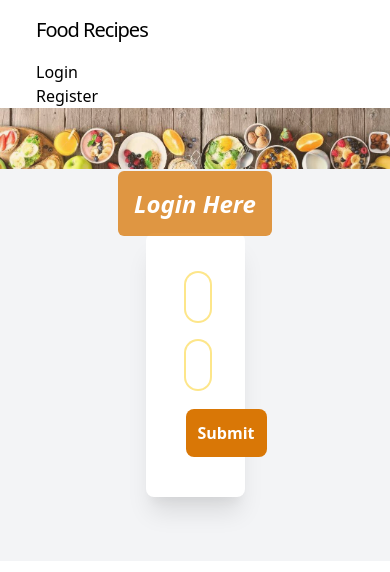
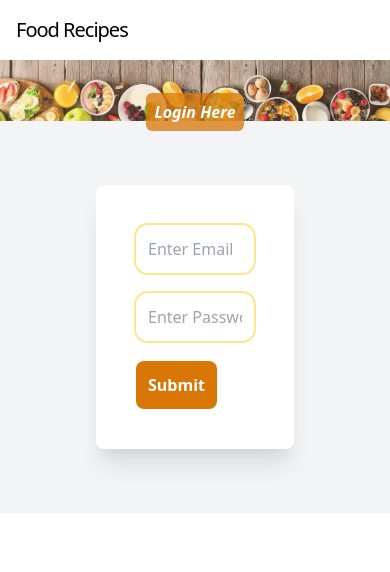
Before and after one commit to akshatakeshatwarincentius/demo, a React (Create React App) app: page /login in a window 390 px wide. Shown: the top 572 px of the page. Built offline with nearby package versions, Linux system fonts and the light colour scheme.

Commit message:
final changes

```diff
--- a/src/components/CommonBg.js
+++ b/src/components/CommonBg.js
@@ -14,8 +14,8 @@ export default function CommonBg(props) {
                         alt="background"
                     />
                 </div>
-                <div className={props.big ? "absolute top-28 w-full text-center":"absolute top-20 w-full text-center"} >
-                    <span className="p-4 text-2xl rounded-md bg-opacity-75 bg-yellow-600 font-black text-white italic drop-shadow-xl">{props.heading}</span>
+                <div className={props.big ? "absolute md:top-28 top-10 w-full text-center":"absolute md:top-20 top-10  w-full text-center"} >
+                    <span className="p-2 md:p-4 md:text-2xl rounded-md bg-opacity-75 bg-yellow-600 font-black text-white italic drop-shadow-xl">{props.heading}</span>
                 </div>
             </div>
         </>
--- a/src/components/FilterRecipe.js
+++ b/src/components/FilterRecipe.js
@@ -56,7 +56,7 @@ function FilterRecipe(props) {
         <Navigation />
         <CommonBg heading={Title} big={true}/>
         <div className="container mx-auto px-24 bg-gray-100 pt-16 pb-16">
-            <div className="grid grid-cols-5">
+            <div className="grid md:grid-cols-5 sm:grid-cols-1">
                     {
                         MealList.length ?
                         MealList.map((data, i) => {
--- a/src/components/Login.js
+++ b/src/components/Login.js
@@ -22,7 +22,7 @@ function Login(props){
             <Navigation />
             <CommonBg heading= "Login Here" big={false}/>
             <div className="container mx-auto px-24 bg-gray-100 pt-16 pb-16">
-                <div className="grid grid-cols-4 justify-center">
+                <div className="grid md:grid-cols-4 justify-center">
                     <div></div>
                     <div className="p-10 bg-white rounded-lg shadow-xl col-span-2">
                         <form onSubmit={ signIn }>
--- a/src/components/Main.js
+++ b/src/components/Main.js
@@ -46,10 +46,10 @@ function Main() {
                     />
                     <div className="absolute w-full top-8 md:top-32 text-center">
                        <div className="w-full">
-                        <h1 className="text-yellow-50 pb-10 italic text-3xl font-black">Search Recipes...</h1>
+                        <h1 className="text-yellow-50 md:pb-10 italic md:text-3xl font-black sm:text-sm sm:pb-5">Search Recipes...</h1>
                         <form>
                             <div>
-                                <input className="md:p-3 rounded-l-full border border-transparent focus:outline-none focus:ring-2 focus:ring-yellow-900 focus:border-transparent "
+                                <input className="md:p-3 rounded-l-full border border-transparent focus:outline-none focus:ring-2 focus:ring-yellow-900 focus:border-transparent md:w-auto w-32"
                                 onChange={(e)=>setSearchedTerm(e.target.value)} />
                                 <button className="md:p-3 ring-2 bg-yellow-800 ring-yellow-900 text-white rounded-r-full" onClick= {() => setSearch(true)}>Go</button>
                             </div>
@@ -59,7 +59,7 @@ function Main() {
             </div>
             <div className="container mx-auto px-24 bg-gray-100 pt-16 pb-16">
                <div className="text-center w-full italic text-4xl pb-8">Categories</div>
-                <div className="grid grid-cols-5">
+                <div className="grid md:grid-cols-5 sm:grid-cols-1">
                     {
                         categoryList.length ?
                         categoryList.map((data, i) => {
--- a/src/components/Navigation.js
+++ b/src/components/Navigation.js
@@ -14,7 +14,7 @@ export default function Navigation() {
   return (
        <>
           <div className="container items-center">
-            <div className="items-center justify-between w-full px-5 overflow-y-auto tflex whitespace-nowrap scroll-hidden ">
+            <div className="items-center justify-between w-full overflow-y-auto tflex whitespace-nowrap scroll-hidden ">
               <div className="flex flex-col flex-wrap mx-auto md:items-center md:flex-row justify-between">
                 <Link to="/" className="pr-2 lg:pr-8 lg:px-6 focus:outline-none">
                   <div className="inline-flex items-center p-2">
@@ -23,8 +23,8 @@ export default function Navigation() {
                     </h2>
                   </div>
                 </Link>
-                <nav className="flex flex-wrap items-center justify-start text-base ">
-                  <ul className="items-center inline-block list-none lg:inline-flex">
+                <nav className="flex flex-wrap items-center justify-start text-base">
+                  <ul className="items-center inline-block list-none lg:inline-flex md:inline-block hidden">
                   {
                     !logged_in ?
                     (
--- a/src/components/Register.js
+++ b/src/components/Register.js
@@ -21,7 +21,7 @@ function Register(props){
             <Navigation />
             <CommonBg heading ="Register Here" big={false}/>
             <div className="container mx-auto px-24 bg-gray-100 pt-16 pb-16">
-                <div className="grid grid-cols-4 justify-center">
+                <div className="grid md:grid-cols-4 justify-center">
                     <div></div>
                     <div className="p-10 bg-white rounded-lg shadow-xl col-span-2">
                         <form onSubmit={ signUp }>
--- a/src/services/HttpCommon.js
+++ b/src/services/HttpCommon.js
@@ -1,7 +1,7 @@
 import axios from "axios";
 
 export default axios.create({
-  baseURL: "https://371npd.deta.dev/",//"http://192.168.99.26:5000/", //
+  baseURL: "http://akshatak.pythonanywhere.com/",//"http://192.168.99.26:5000/", //
   headers: {
     "Content-type": "application/json"
   }
```
